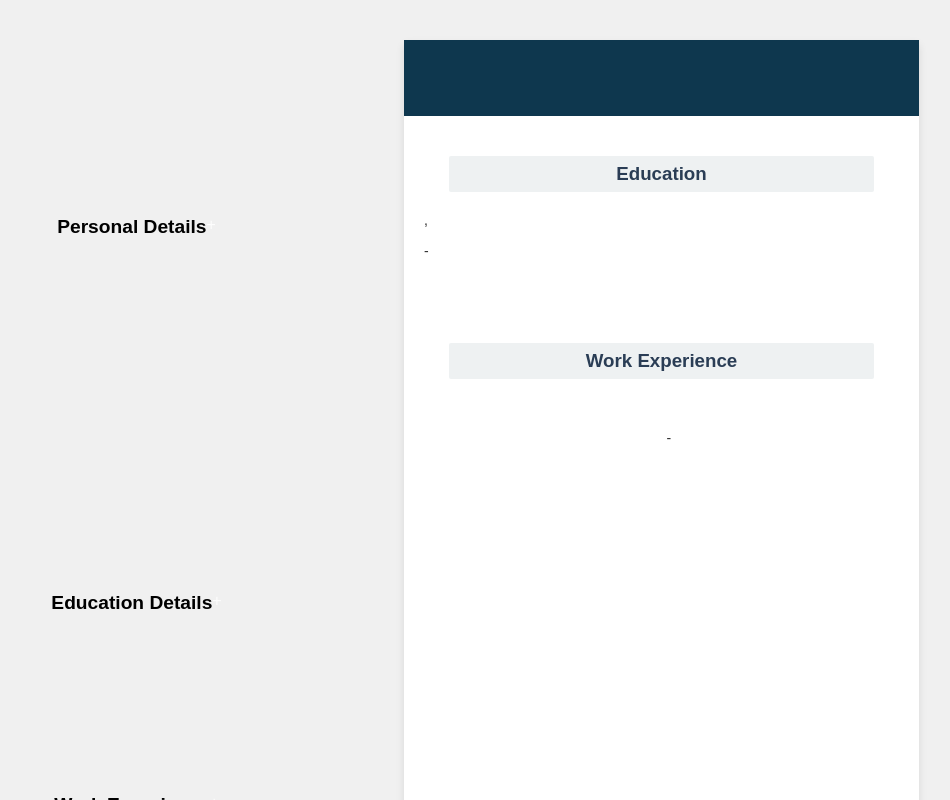
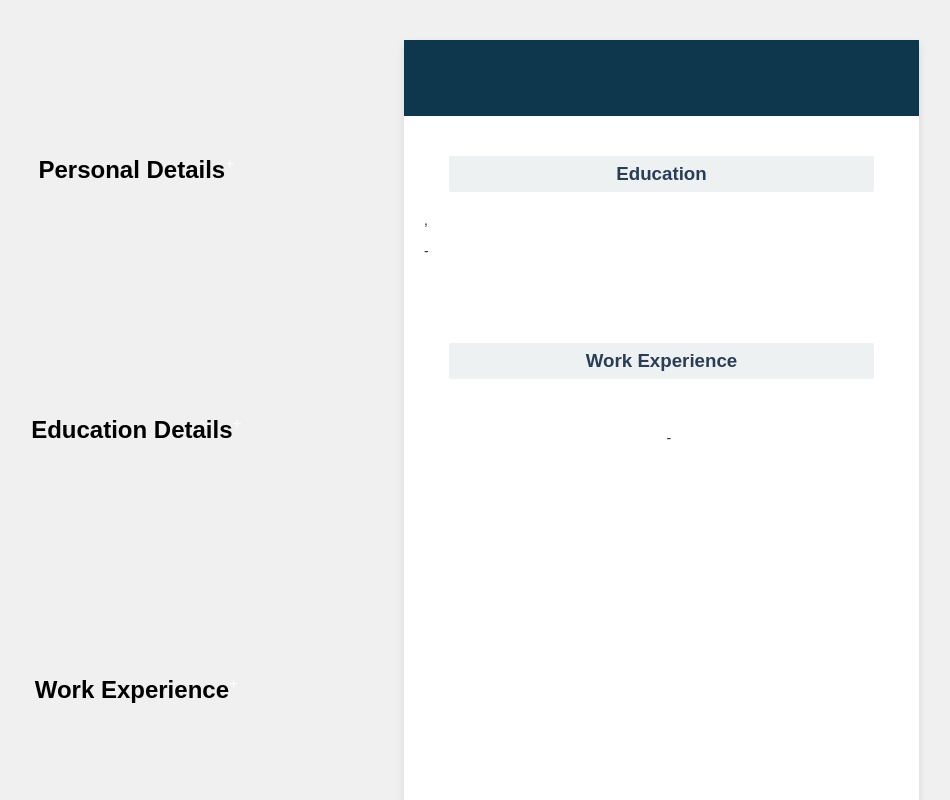
Before and after one commit to PalmerCurrie/CV-Application, a React (Vite) app: page / in a window 1280 px wide. Shown: the whole page, without its empty margins (241-1191 px from the left). Built offline with nearby package versions, Linux system fonts and the light colour scheme.

Commit message:
Updated Input Styling

```diff
--- a/src/components/EducationInputForm.jsx
+++ b/src/components/EducationInputForm.jsx
@@ -30,12 +30,13 @@ export default function EducationInputForm({form, handleChange}) {
                     <label htmlFor="country" className="label">County</label>
                     <input type="text" id="country" name="country" className="input" value={form.country} onChange={handleChange}/>
 
-                    <label htmlFor="startDate" className="label">Start Date</label>
-                    <input type="date" id="startDate" name="startDate" className="input" value={form.startDate} onChange={handleChange}/>
+                    <div className='date-input'>
+                        <label htmlFor="startDate" className="label">Start Date</label>
+                        <input type="date" id="startDate" name="startDate" className="input" value={form.startDate} onChange={handleChange}/>
 
-                    <label htmlFor="endDate" className="label">End Date</label>
-                    <input type="date" id="endDate" name="endDate" className="input" value={form.endDate} onChange={handleChange}/>
-
+                        <label htmlFor="endDate" className="label">End Date</label>
+                        <input type="date" id="endDate" name="endDate" className="input" value={form.endDate} onChange={handleChange}/>
+                    </div>
                 </form>
             )}
         </div>
--- a/src/components/WorkExperience.jsx
+++ b/src/components/WorkExperience.jsx
@@ -33,11 +33,13 @@ export default function WorkExperience({form, handleChange}) {
                     <label htmlFor="description" className="label">Description</label>
                     <input type="text" id="description" name="description" className="input" value={form.description} onChange={handleChange}/>
 
-                    <label htmlFor="startDate" className="label">Start Date</label>
-                    <input type="date" id="startDate" name="startDate" className="input" value={form.startDate} onChange={handleChange}/>
+                    <div className='date-input'>
+                        <label htmlFor="startDate" className="label">Start Date</label>
+                        <input type="date" id="startDate" name="startDate" className="input" value={form.startDate} onChange={handleChange}/>
 
-                    <label htmlFor="endDate" className="label">End Date</label>
-                    <input type="date" id="endDate" name="endDate" className="input" value={form.endDate} onChange={handleChange}/>
+                        <label htmlFor="endDate" className="label">End Date</label>
+                        <input type="date" id="endDate" name="endDate" className="input" value={form.endDate} onChange={handleChange}/>
+                    </div>
 
                     {/* <button type="submit">Save</button> */}
 
--- a/src/styles/App.css
+++ b/src/styles/App.css
@@ -29,7 +29,7 @@
   display: grid;
   width: 100%;
   grid-template-columns: 3fr;
-  grid-template-rows: 1fr 1fr;
+  grid-template-rows: 1fr 1fr 1fr;
 }
 
 .resume-container {
--- a/src/styles/InputForms.css
+++ b/src/styles/InputForms.css
@@ -33,8 +33,9 @@
 
 .header-text {
     margin: 0;
-    font-size: 1.2rem;
+    font-size: 1.5rem;
     color: black;
+    text-align: center;
 }
 
 /* Label styling */
@@ -64,3 +65,10 @@
     outline: none;
     box-shadow: 0 0 5px rgba(0, 123, 255, 0.25); /* Subtle blue shadow on focus */
 }
+
+.date-input {
+    display: flex;
+    /* grid-auto-columns: 1fr 1fr; */
+    gap: 10px;
+    margin: 10px;
+}
```
